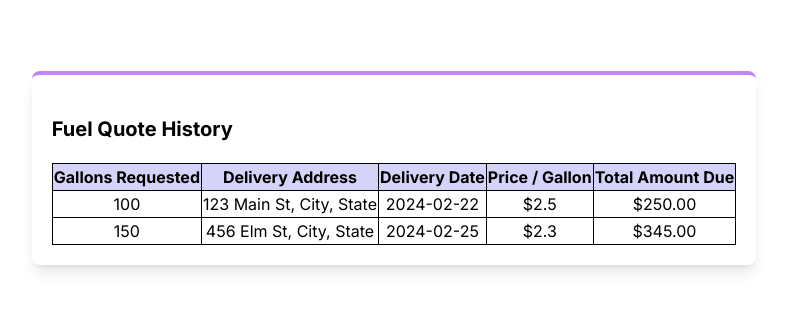
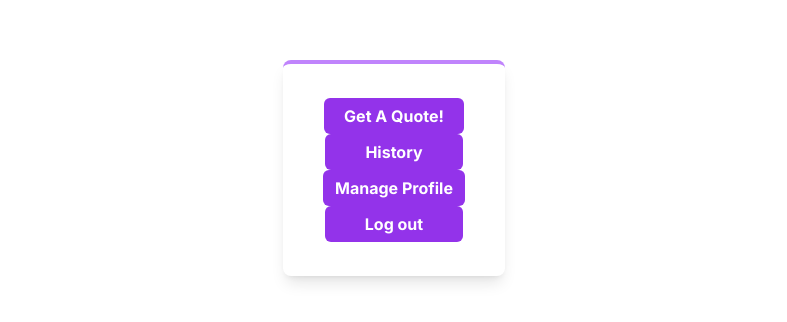
Before and after one commit to Sarahodigie123/fuel-prediction, a Next.js app: page / in a window 1280 px wide. Shown: the part 232-554 px from the top of the page, without its empty margins (246-1033 px from the left). Built offline with nearby package versions, Linux system fonts and the light colour scheme.

Commit message:
added main page

```diff
--- /dev/null
+++ b/app/components/mainpage.jsx
@@ -0,0 +1,55 @@
+'use client';
+import { useState } from "react";
+import Link from "next/link";
+import { useRouter } from "next/navigation";
+
+export default function mainpage() {
+    return (
+      <div className="grid place-items-center h-screen">
+        <div className="shadow-lg p-10 rounded-lg border-t-4 border-purple-400">
+
+          <form
+            onSubmit={(e) => {
+              e.preventDefault();
+              loginAPI();
+            }}
+            className="flex flex-col gap-3"
+          >
+
+
+
+
+            <Link href="/FuelQuoteForm" style={{ display: 'block', textAlign: 'center' }}>
+             <span className="bg-purple-600 text-white font-bold cursor-pointer px-5 py-2 rounded-md hover:bg-purple-700 ">
+
+            Get A Quote!
+
+              </span>
+              </Link>
+
+            <Link href="/fuel_history" style={{ display: 'block', textAlign: 'center' }}>
+             <span className="bg-purple-600 text-white font-bold cursor-pointer px-10 py-2 rounded-md hover:bg-purple-700 ">
+
+
+              History
+              </span>
+              </Link>
+              <Link href="/profile" style={{ display: 'block', textAlign: 'center' }}>
+             <span className="bg-purple-600 text-white font-bold cursor-pointer px-3 py-2 rounded-md hover:bg-purple-700 ">
+
+
+              Manage Profile
+              </span>
+              </Link>
+              <Link href="/login" style={{ display: 'block', textAlign: 'center' }}>
+             <span className="bg-purple-600 text-white font-bold cursor-pointer px-10 py-2 rounded-md hover:bg-purple-700 ">
+
+
+              Log out
+              </span>
+              </Link>
+          </form>
+        </div>
+      </div>
+    );
+  }
--- a/app/page.js
+++ b/app/page.js
@@ -1,11 +1,12 @@
 "use client"
 import react from 'react'
 import FuelQuoteHistory from './components/fuel_history';
+import mainpager from './components/mainpage';
 
 export default function Home() {
   /*
   return (
     <h2> FUEL PREDICTION PROJECT HOME PAGE </h2>
   );*/
-  return FuelQuoteHistory();
+  return mainpager();
 }
```
